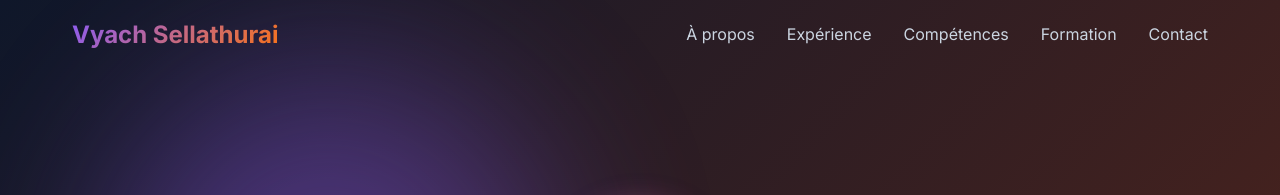
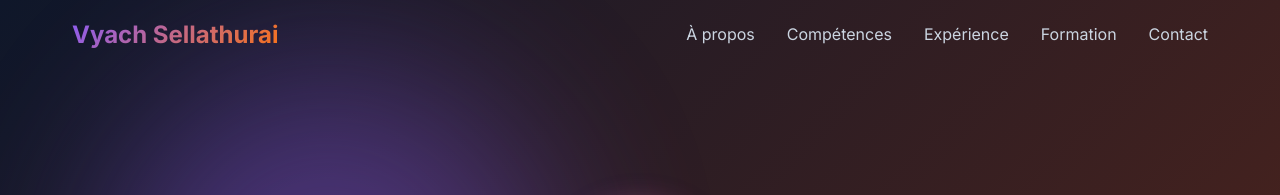
Before and after one commit to VySellathurai/VySellathurai.github.io, a Jekyll site: the page built from index.html, in a window 1280 px wide. Shown: the top 195 px of the page. Built offline with Jekyll 4.4.1, drawn with Linux system fonts in a browser that asks for light colours; some of the changed lines change nothing that is shown.

Commit message:
fix: header

```diff
--- a/_layouts/default.html
+++ b/_layouts/default.html
@@ -19,8 +19,8 @@
             <div class="nav-brand">{{ site.author.name }}</div>
             <div class="nav-links">
                 <a href="#about">À propos</a>
+                <a href="#skills">Compétences</a>
                 <a href="#experience">Expérience</a>
-                <a href="#skills">Compétences</a>
                 <a href="#education">Formation</a>
                 <a href="#contact">Contact</a>
             </div>
```
